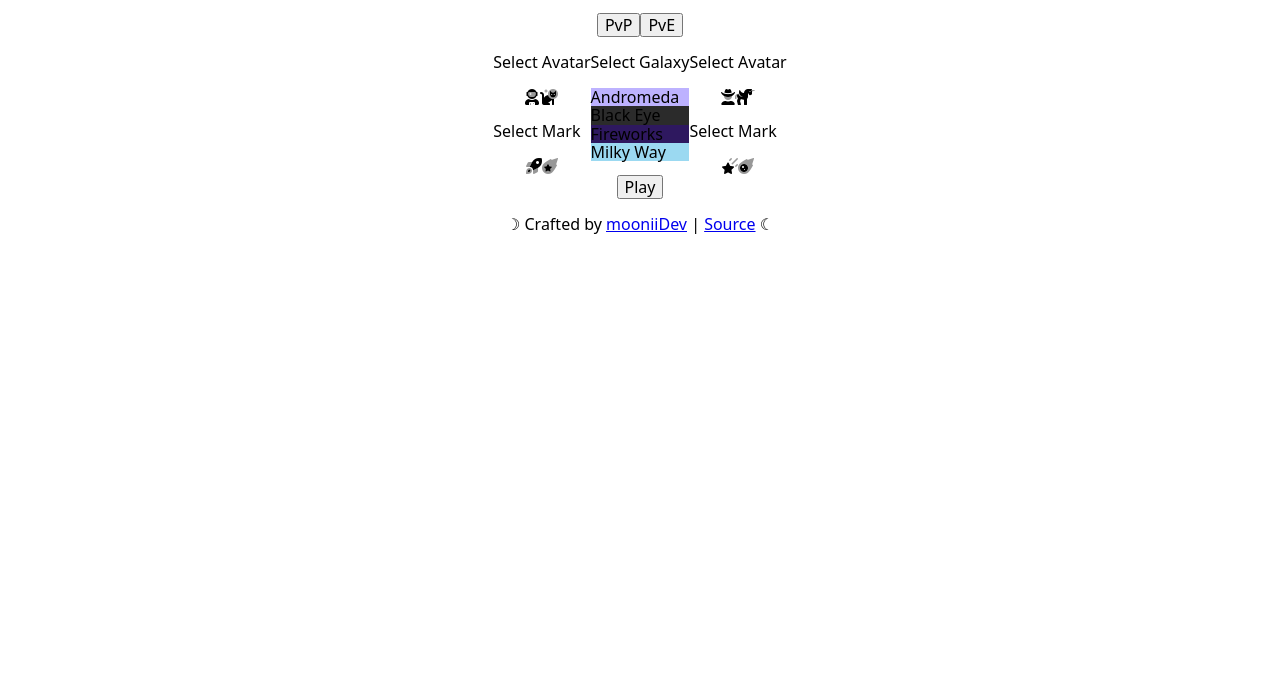
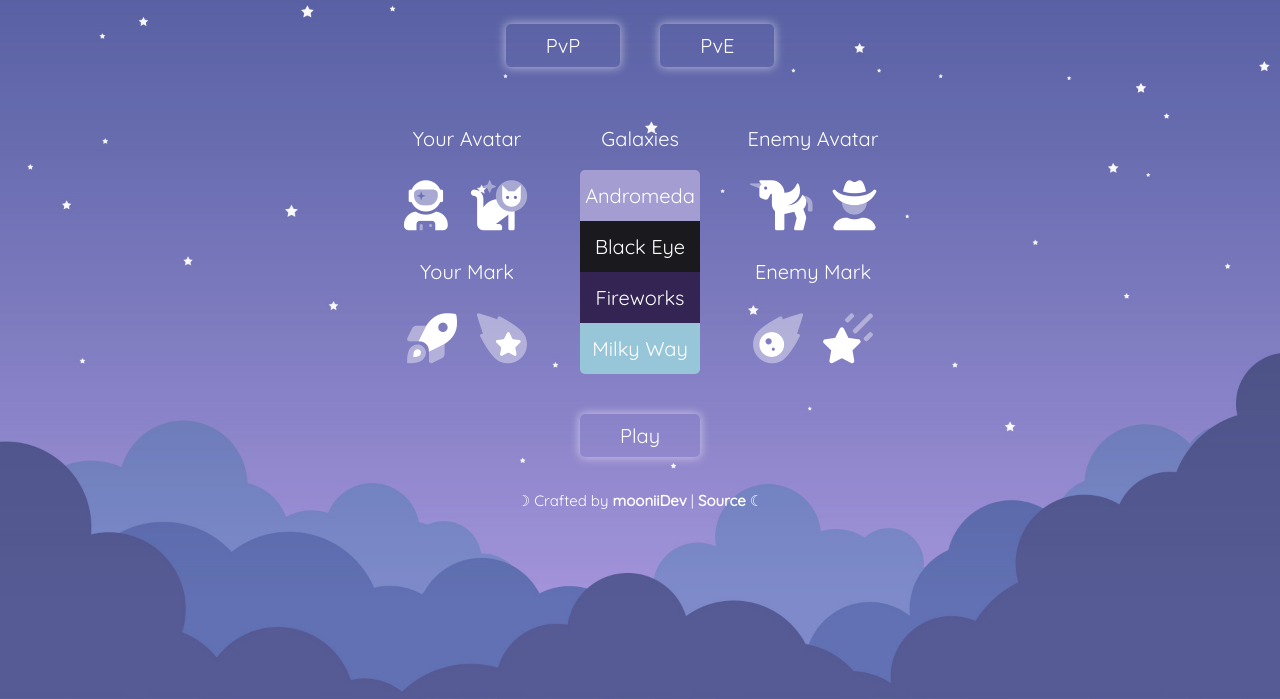
Before and after one commit to mooniiDev/tic-tac-toe-game, a website: page index.html in a window 1280 px wide. Shown: the part 101-800 px from the top of the page. Drawn offline with Linux system fonts and the light colour scheme; a web font is replaced by a local one.

Commit message:
Upgrade game selection window style

```diff
--- a/css/styles.css
+++ b/css/styles.css
@@ -1,15 +1,32 @@
 /* COLOR PALETTE */
 :root {
-  --violet: #BDB2FF;
-  --black: #2b2b2b;
-  --purple: #2e185f;
-  --blue: #9BD9F1;
+  --violet: #A39DD2;
+  --black: #19191E;
+  --purple: #332453;
+  --blue: #97C6D9;
+  --white: #FFFFFF;
 }
 
+#body {
+  background-image: url('../images/sky.jpg');
+  background-size: cover;
+  font-family: 'Quicksand', sans-serif;
+  font-size: 20px;
+  color: var(--white);
+}
 #header,
-#footer,
-#start-game {
+#game-options,
+#start-game,
+#footer {
   text-align: center;
+}
+#header h1 {
+  font-family: 'Codystar', cursive;
+  margin-bottom: 0;
+}
+#header p {
+  margin-top: 0;
+  font-size: 15px;
 }
 
 #game-selection,
@@ -24,15 +41,77 @@
   display: none;
 }
 
+#game-selection button,
+.play {
+  margin: 20px;
+  padding: 10px 40px;
+  background-color: transparent;
+  color: var(--white);
+  border: none;
+  border-radius: 5px;
+  box-shadow: rgba(255, 255, 255, 0.5) 0px 0px 10px 1px;
+  transition: 0.2s;
+}
+#game-selection button:hover,
+.play:hover {
+cursor: pointer;
+box-shadow: rgba(255, 255, 255, 0.5) 0px 0px 20px 5px;
+transition: 0.2s;
+}
+
+#game-options i {
+  font-size: 50px;
+}
+#game-options i:hover,
+.galaxies div:hover {
+  cursor: pointer;
+}
+
+#player,
+#scenes,
+#opponent-human,
+#opponent-ai {
+  margin: 20px;
+}
+.character div,
+.mark div,
+.alien div {
+  padding: 10px;
+}
+
+.galaxies div {
+  padding: 14px 5px;
+}
 #andromeda {
+  border-top-left-radius: 5px;
+  border-top-right-radius: 5px;
+}
+#andromeda,
+.andromeda {
   background-color: var(--violet);
 }
-#black-eye {
+#black-eye,
+.black-eye {
   background-color: var(--black);
 }
-#fireworks {
+#fireworks,
+.fireworks {
   background-color: var(--purple);
 }
-#milky-way {
+#milky-way{
+  border-bottom-left-radius: 5px;
+  border-bottom-right-radius: 5px;
+}
+#milky-way,
+.milky-way {
   background-color: var(--blue);
 }
+
+#footer {
+  font-size: 15px;
+}
+#footer a {
+  font-weight: 900;
+  text-decoration: none;
+  color: var(--white);
+}
--- a/index.html
+++ b/index.html
@@ -9,36 +9,41 @@
   <link type="text/css" rel="stylesheet" href="css/styles.css">
   <link href="css/fontawesome.min.css" rel="stylesheet">
   <link href="css/duotone.min.css" rel="stylesheet">
+  <link rel="preconnect" href="https://fonts.gstatic.com">
+  <link href="https://fonts.googleapis.com/css2?family=Codystar&display=swap" rel="stylesheet">
+  <link rel="preconnect" href="https://fonts.gstatic.com">
+  <link href="https://fonts.googleapis.com/css2?family=Quicksand&display=swap" rel="stylesheet">
   <title>Tic Tac Toe</title>
 </head>
 
 <body id="body">
   <header id="header">
     <h1>Tic Tac Toe</h1>
-    <p>Space Edition</p>
+    <p>⭒◦∘space edition∘◦⭒</p>
   </header>
 
   <div id="game-selection">
-    <button type="button" class="pvp">PvP</button><button type="button" class="pve">PvE</button>
+    <button type="button" class="pvp">PvP</button>
+    <button type="button" class="pve">PvE</button>
   </div>
 
   <div id="game-options">
     <div id="player">
-      <p>Select Avatar</p>
+      <p>Your Avatar</p>
       <div class="character">
         <div class="char-1"><i class="fad fa-user-astronaut"></i></div>
         <div class="char-2"><i class="fad fa-cat-space"></i></div>
       </div>
-      <p>Select Mark</p>
+      <p>Your Mark</p>
       <div class="mark">
         <div class="mark-1"><i class="fad fa-rocket-launch"></i></div>
-        <div class="mark-2"><i class="fad fa-comet"></i></div>
+        <div class="mark-2"><i class="fad fa-comet fa-flip-horizontal"></i></div>
       </div>
     </div>
 
     <div id="scenes">
       <div class="galaxies">
-        <p>Select Galaxy</p>
+        <p>Galaxies</p>
         <div id="andromeda" class="galaxy">Andromeda</div>
         <div id="black-eye" class="galaxy">Black Eye</div>
         <div id="fireworks" class="galaxy">Fireworks</div>
@@ -47,15 +52,15 @@
     </div>
 
     <div id="opponent-human">
-      <p>Select Avatar</p>
+      <p>Enemy Avatar</p>
       <div class="character">
-        <div class="char-1"><i class="fad fa-user-cowboy"></i></div>
-        <div class="char-2"><i class="fad fa-alicorn"></i></div>
+        <div class="char-1"><i class="fad fa-alicorn fa-flip-horizontal"></i></div>
+        <div class="char-2"><i class="fad fa-user-cowboy"></i></div>
       </div>
-      <p>Select Mark</p>
+      <p>Enemy Mark</p>
       <div class="mark">
-        <div class="mark-1"></i><i class="fad fa-star-shooting"></i></div>
-        <div class="mark-2"><i class="fad fa-meteor"></i></div>
+        <div class="mark-1"><i class="fad fa-meteor"></i></div>
+        <div class="mark-2"></i><i class="fad fa-star-shooting"></i></div>
       </div>
     </div>
 
```
Also changed, not shown: images/sky.jpg (added).
